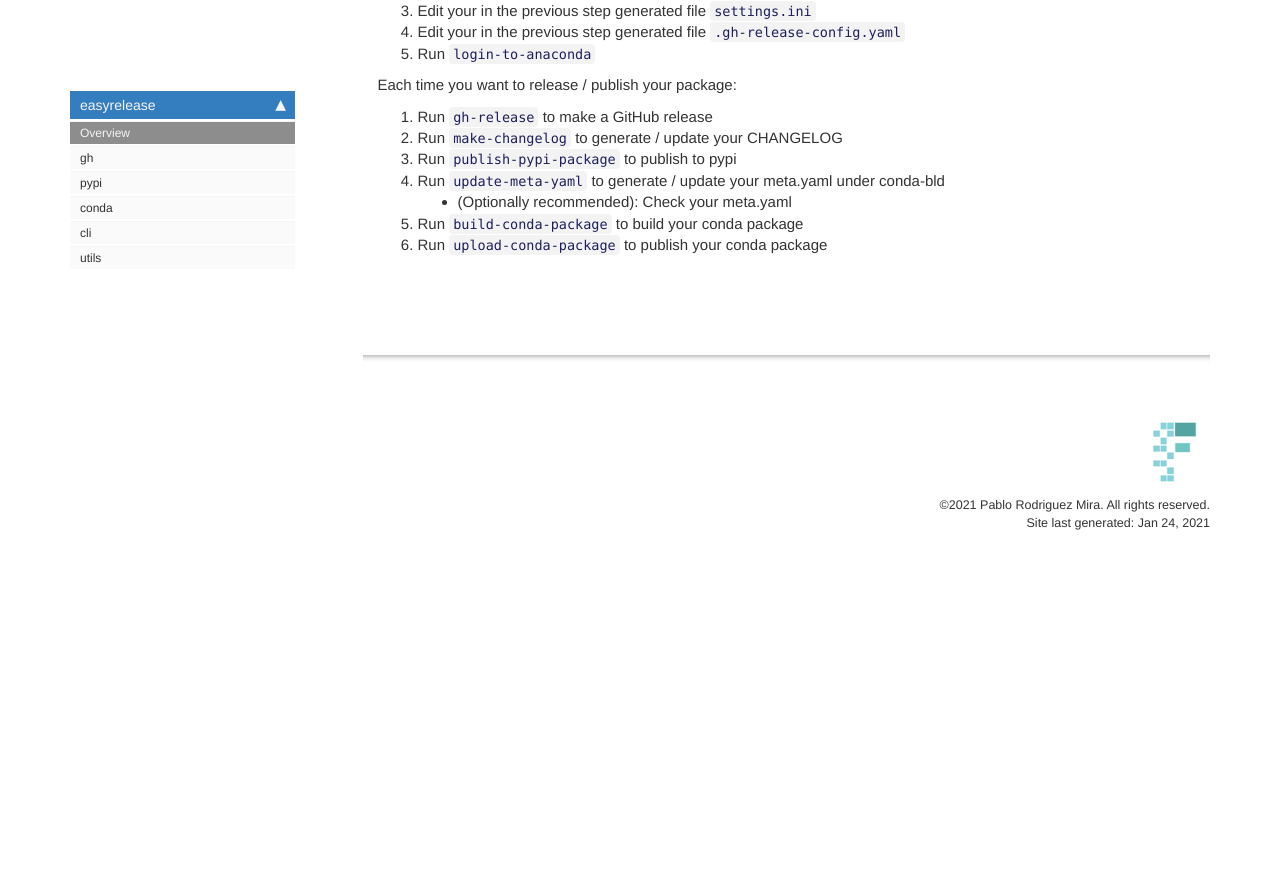
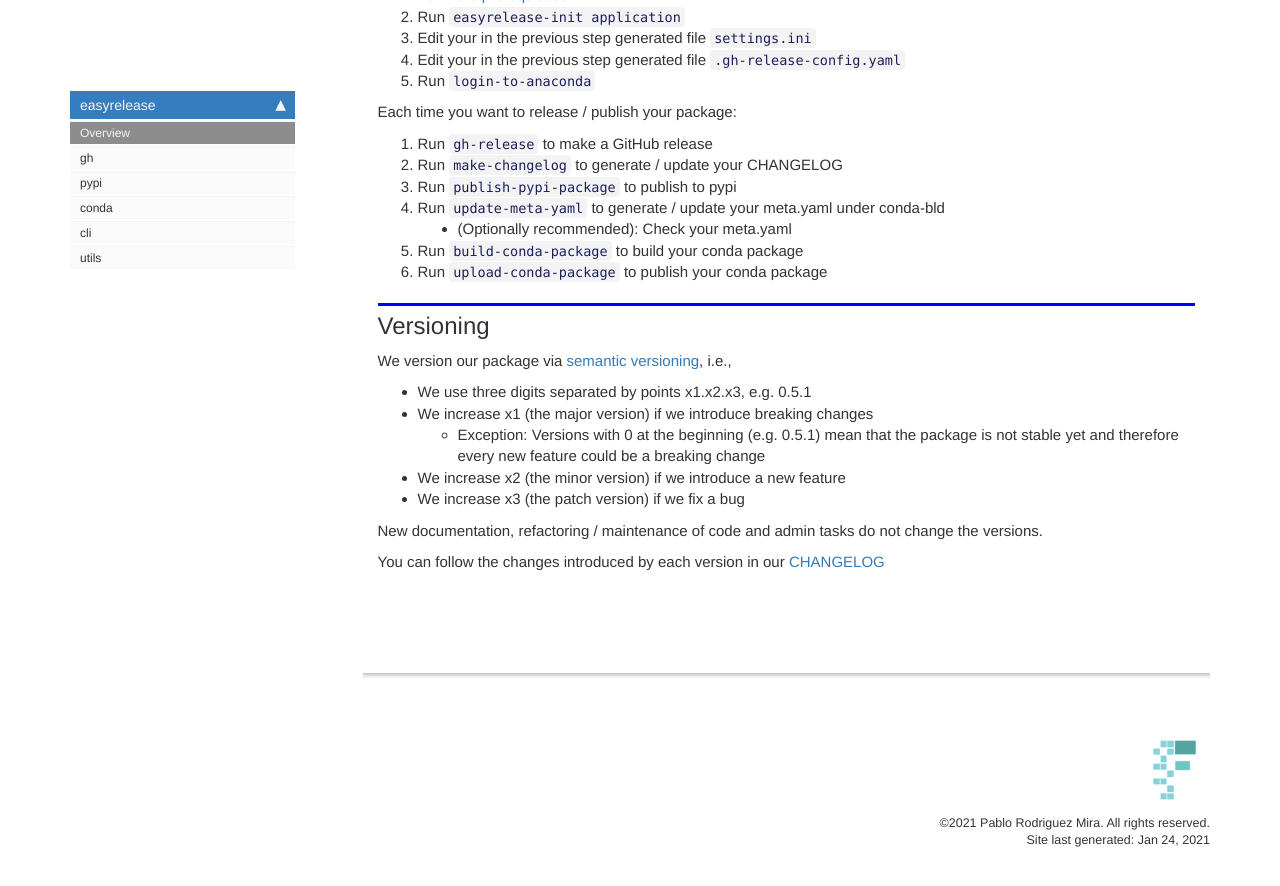
Before and after one commit to PabloRMira/easyrelease, a Jekyll site: the page built from docs/index.html, in a window 1280 px wide and 900 px high, scrolled down 2721 px. Shown: the top 886 px of the window. Built offline with Jekyll 4.4.1, drawn with Linux system fonts in a browser that asks for light colours; nearby versions of some CDN libraries; comment, search, counter and statistics services are not loaded; before the commit the page ends 3304 px from its top, so only the background shows below that.

Commit message:
add docs for versioning, this closes #21

```diff
--- a/docs/index.html
+++ b/docs/index.html
@@ -154,4 +154,22 @@
 </div>
 </div>
 </div>
+<div class="cell border-box-sizing text_cell rendered"><div class="inner_cell">
+<div class="text_cell_render border-box-sizing rendered_html">
+<h2 id="Versioning">Versioning<a class="anchor-link" href="#Versioning"> </a></h2><p>We version our package via <a href="https://semver.org">semantic versioning</a>, i.e.,</p>
+<ul>
+<li>We use three digits separated by points x1.x2.x3, e.g. 0.5.1</li>
+<li>We increase x1 (the major version) if we introduce breaking changes<ul>
+<li>Exception: Versions with 0 at the beginning (e.g. 0.5.1) mean that the package is not stable yet and therefore every new feature could be a breaking change</li>
+</ul>
+</li>
+<li>We increase x2 (the minor version) if we introduce a new feature</li>
+<li>We increase x3 (the patch version) if we fix a bug</li>
+</ul>
+<p>New documentation, refactoring / maintenance of code and admin tasks do not change the versions.</p>
+<p>You can follow the changes introduced by each version in our <a href="https://github.com/PabloRMira/easyrelease/blob/main/CHANGELOG.md">CHANGELOG</a></p>
+
 </div>
+</div>
+</div>
+</div>
```
Also changed, not shown: README.md, 1 other file.
